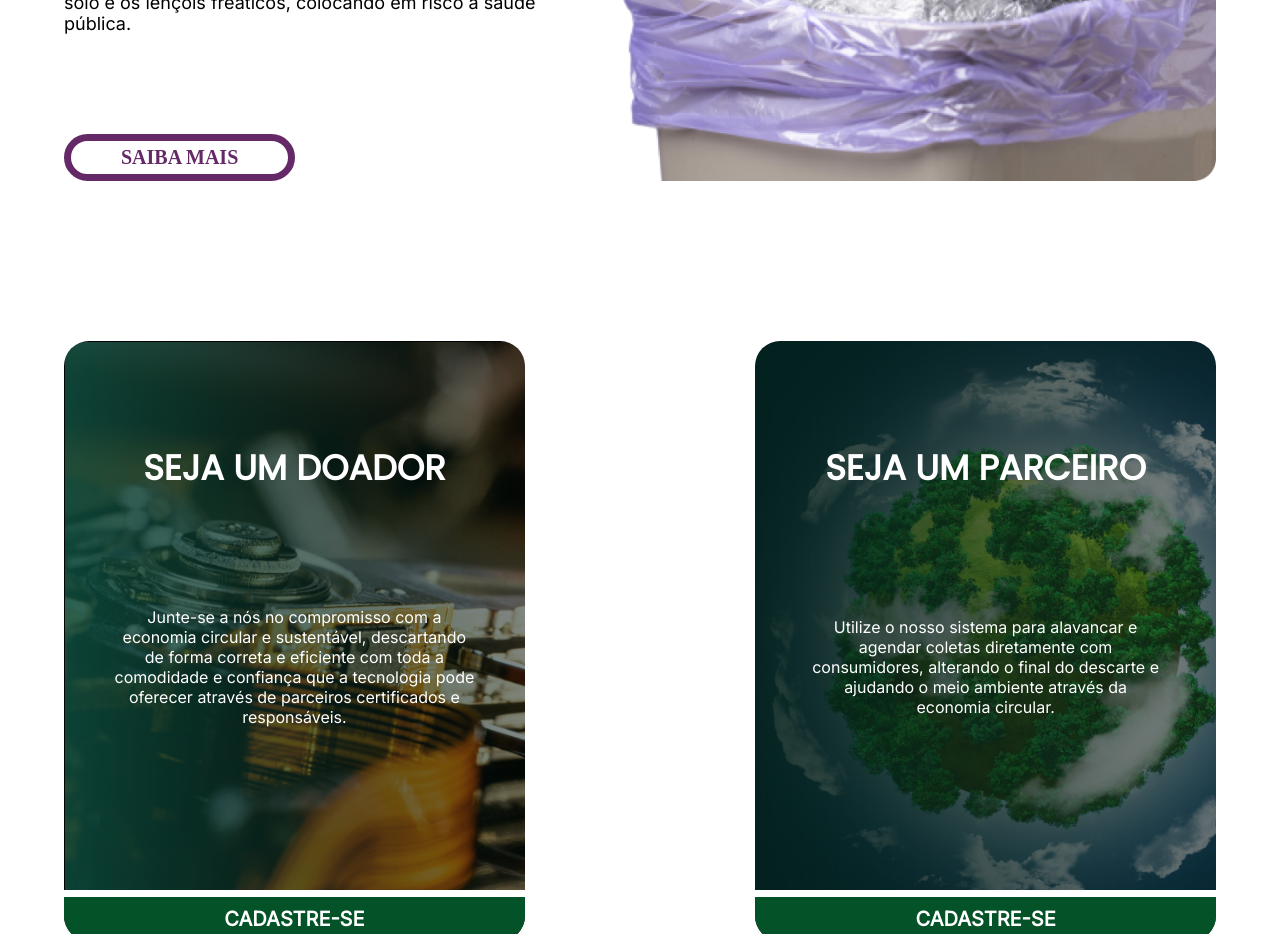
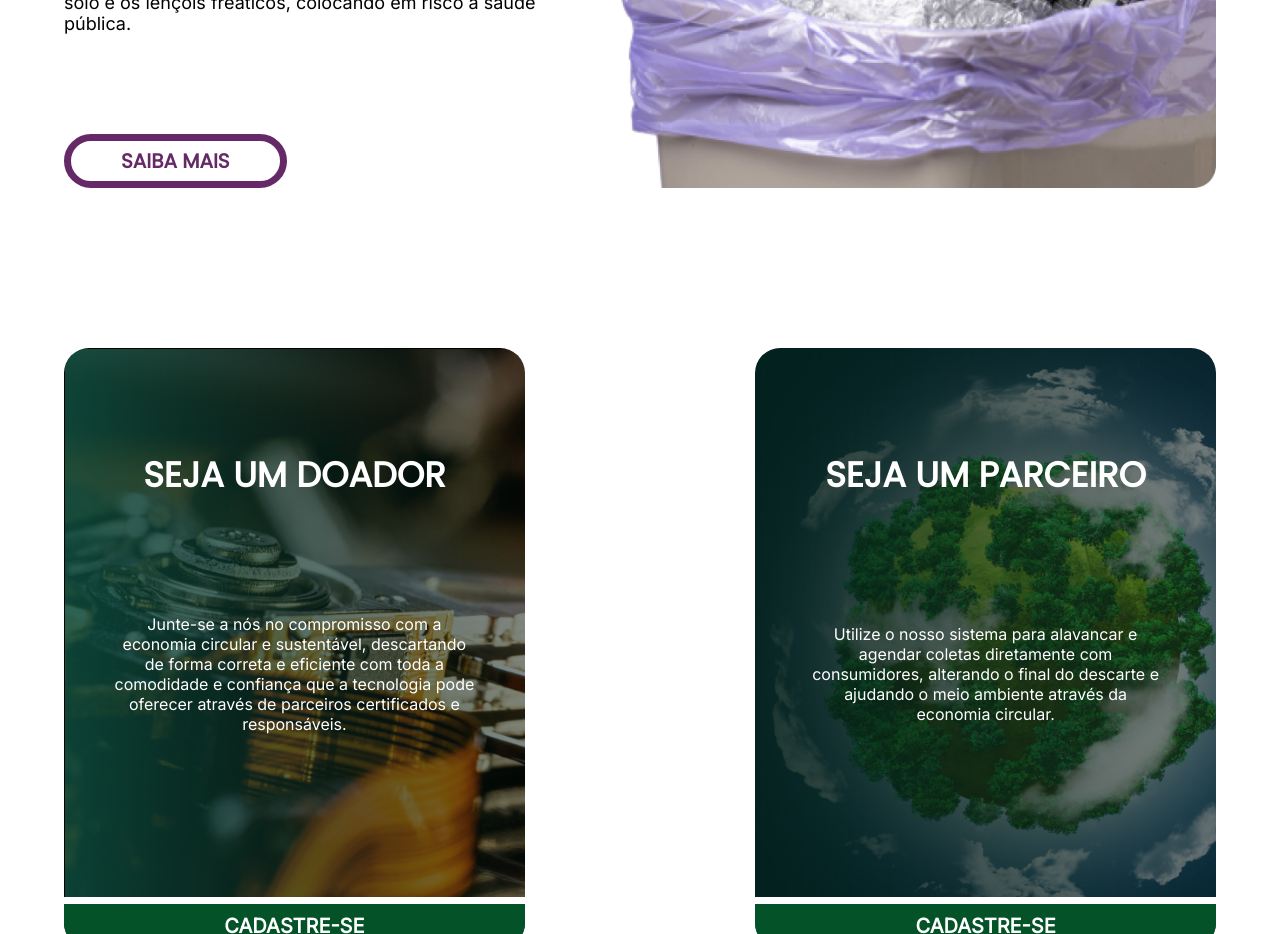
Before and after one commit to RosemeireOliveira/api-ecosystem, a React (Vite) app: page / in a window 1280 px wide. Shown: the part 1500-2434 px from the top of the page. Built offline with nearby package versions, Linux system fonts and the light colour scheme.

Commit message:
Alteraca index btn_lixo conteudo a

```diff
--- a/src/pages/PaginaInicial/index.tsx
+++ b/src/pages/PaginaInicial/index.tsx
@@ -34,7 +34,7 @@ function PaginaInicial() {
                 <section className="bannerCarrousel">
 
                     <Swiper
-                        modules= {[Autoplay, Keyboard]}
+                        modules = {[Autoplay, Keyboard]}
                         spaceBetween={50}
                         slidesPerView={1}
                         loop
--- a/src/pages/PaginaInicial/style.css
+++ b/src/pages/PaginaInicial/style.css
@@ -16,10 +16,8 @@
     align-items: center;
     width: 80%;
     max-width: 1522px;
-
     top: 80px;
     z-index: 2;
-
 }
 
 .txtBtn_banner h2{
@@ -88,6 +86,10 @@
 }
 
 .lixo_conteudo a{
+
+/* acrescimo fonte family */
+    font-family: var(--font1);
+
     border: 7px solid #642966;
     border-radius: 30px;
     padding: 5px 50px;
@@ -263,6 +265,9 @@
     font-size: 18px;
 }
 
+.btn_saibaMais:hover{
+    background-color: yellow;
+}
 
 @media screen and (max-width: 1250px) {
 
```
